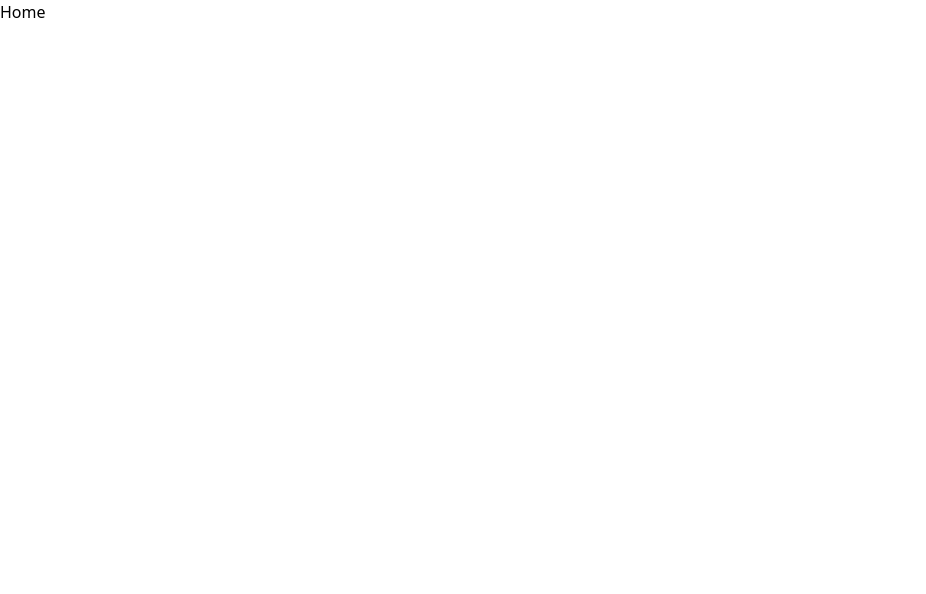
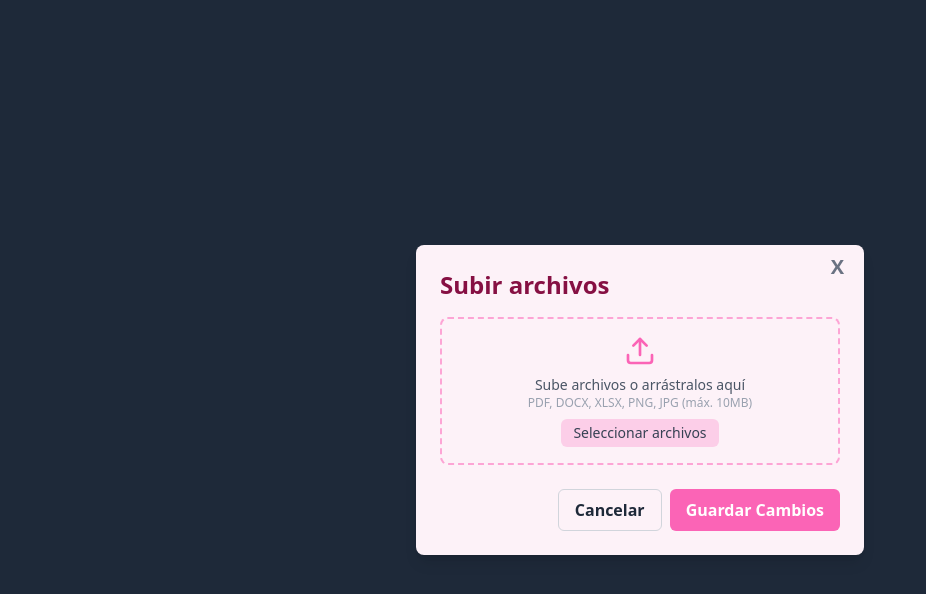
Before and after one commit to RodrDevs80/gestor_doc_front, a React (Vite) app: page / in a window 1280 px wide. Shown: the top 594 px of the page, without its empty margins (0-926 px from the left). Built offline with nearby package versions, Linux system fonts and the light colour scheme.

Commit message:
cambios en FileUploadModal

```diff
--- a/package.json
+++ b/package.json
@@ -11,6 +11,7 @@
   },
   "dependencies": {
     "@tailwindcss/vite": "^4.1.12",
+    "axios": "^1.11.0",
     "lucide-react": "^0.542.0",
     "react": "^19.1.1",
     "react-dom": "^19.1.1",
--- a/src/App.jsx
+++ b/src/App.jsx
@@ -11,7 +11,7 @@ function App() {
     <AppRoutes/>
     </BrowserRouter>
     {/* <LoginForm/> */}
-    {/* <FileUploadModal/> */}
+    <FileUploadModal/>
     {/* <Loader/> */}
     </>
   )
--- a/src/Pages/Admin/FileUploadModal.jsx
+++ b/src/Pages/Admin/FileUploadModal.jsx
@@ -1,29 +1,38 @@
-import React,{useState} from "react";
-import { useForm } from "react-hook-form";
+import React, { useState } from "react";
 import { Trash2, Upload } from "lucide-react";
 import Loader from "../../components/Loader";
 
 
-const FileUploadModal = () => {
-    const {
-        register,
-        handleSubmit,
-        formState: { errors },
-        reset,
-    } = useForm({ mode: "onChange" });
 
+const FileUploadModal = ({ productId, onClose }) => {
     const [uploadedFiles, setUploadedFiles] = useState([]);
     const [isDragging, setIsDragging] = useState(false);
-    const [isLoading,setIsLoading] = useState(false);
+    const [isLoading, setIsLoading] = useState(false);
 
-    const onSubmit = async(data) => {
-        console.log("Formulario válido:", data);
-        setIsLoading(true)
-        //  tengo que cambiar lo siguiente por el axios
-        await new Promise((resolve) => setTimeout(resolve, 2000));
-        setIsLoading(false);
-        reset();
-        setUploadedFiles([]);
+    const onSubmit = async (e) => {
+        e.preventDefault();
+        if (uploadedFiles.length === 0) return;
+
+        setIsLoading(true);
+        try {
+            const formData = new FormData();
+            uploadedFiles.forEach((file) => {
+                formData.append("archivo", file);
+            });
+
+            // TODO: reemplazar fetch por axios/api
+            await fetch(`http://localhost:3000/api/v1/files/upload/${productId}`, {
+                method: "POST",
+                body: formData,
+            });
+
+            setUploadedFiles([]);
+            if (onClose) onClose();
+        } catch (error) {
+            console.error("Error subiendo archivos:", error);
+        } finally {
+            setIsLoading(false);
+        }
     };
 
     const handleFileChange = (e) => {
@@ -52,62 +61,18 @@ const FileUploadModal = () => {
     };
 
     if (isLoading) return <Loader />;
+
     return (
         <div className="fixed inset-0 flex items-center justify-center bg-gray-800 bg-opacity-50">
-            <div className="bg-pink-50 p-6 rounded-lg shadow-lg w-full max-w-md">
+            <div className="bg-pink-50 p-6 rounded-lg shadow-lg w-full max-w-md relative">
+                <button onClick={onClose} className="absolute top-2 right-5 cursor-pointer text-xl font-bold text-gray-500 hover:text-gray-800">
+                X
+                </button>
                 <h2 className="text-2xl font-bold text-pink-900 mb-4">
-                    Gestionar Archivos de Producto
+                    Subir archivos
                 </h2>
 
-                <form onSubmit={handleSubmit(onSubmit)} className="space-y-4">
-                    {/* ID Producto */}
-                    <div>
-                        <label className="block text-sm font-medium text-gray-700">
-                            ID de Producto
-                        </label>
-                        <input
-                            type="text"
-                            className="mt-1 w-full rounded-md border border-pink-300 p-2 focus:outline-none focus:ring-2 focus:ring-pink-400"
-                            placeholder="PROD-12345"
-                            {...register("productId", { required: "El ID es obligatorio" })}
-                        />
-                        {errors.productId && (
-                            <p className="text-pink-600 font-semibold text-sm mt-1">
-                                {errors.productId.message}
-                            </p>
-                        )}
-                    </div>
-
-                    {/* Nombre descriptivo */}
-                    <div>
-                        <label className="block text-sm font-medium text-gray-700">
-                            Nombre descriptivo
-                        </label>
-                        <input
-                            type="text"
-                            maxLength={30}
-                            minLength={3}
-                            className="mt-1 w-full rounded-md border border-pink-300 p-2 focus:outline-none focus:ring-2 focus:ring-pink-400"
-                            placeholder="Ej: Manual de Usuario"
-                            {...register("fileName", {
-                                required: "El nombre es obligatorio",
-                                minLength: {
-                                    value: 3,
-                                    message: "Debe tener al menos 3 caracteres",
-                                },
-                                maxLength: {
-                                    value: 30,
-                                    message: "No puede superar los 30 caracteres",
-                                },
-                            })}
-                        />
-                        {errors.fileName && (
-                            <p className="text-pink-600 font-semibold text-sm mt-1">
-                                {errors.fileName.message}
-                            </p>
-                        )}
-                    </div>
-
+                <form onSubmit={onSubmit} className="space-y-4">
                     {/* Subida de archivos con Drag & Drop */}
                     <div
                         className={`border-2 border-dashed rounded-lg p-4 text-center transition ${
@@ -121,7 +86,9 @@ const FileUploadModal = () => {
                         <p className="text-sm text-gray-600">
                             Sube archivos o arrástralos aquí
                         </p>
-                        <p className="text-xs text-gray-400">PDF, DOCX, XLSX, PNG, JPG (máx. 10MB)</p>
+                        <p className="text-xs text-gray-400">
+                            PDF, DOCX, XLSX, PNG, JPG (máx. 10MB)
+                        </p>
                         <input
                             type="file"
                             className="hidden"
@@ -137,11 +104,11 @@ const FileUploadModal = () => {
                         </label>
                     </div>
 
-                    {/* Archivos cargados */}
+                    {/* Archivos cargados con preview */}
                     {uploadedFiles.length > 0 && (
                         <div>
                             <p className="text-sm font-medium text-gray-700 mb-2">
-                                Archivos Cargados:
+                                Archivos seleccionados:
                             </p>
                             <ul className="space-y-2">
                                 {uploadedFiles.map((file, index) => (
@@ -149,7 +116,17 @@ const FileUploadModal = () => {
                                         key={index}
                                         className="flex items-center justify-between border rounded-md px-3 py-2 bg-white"
                                     >
-                                        <span className="text-sm text-gray-700">{file.name}</span>
+                                        <div className="flex items-center gap-2">
+                                            {/* Si es imagen, mostrar thumbnail */}
+                                            {file.type.startsWith("image/") && (
+                                                <img
+                                                    src={URL.createObjectURL(file)}
+                                                    alt={file.name}
+                                                    className="w-12 h-12 object-cover rounded"
+                                                />
+                                            )}
+                                            <span className="text-sm text-gray-700">{file.name}</span>
+                                        </div>
                                         <button
                                             type="button"
                                             onClick={() => handleRemoveFile(index)}
@@ -167,6 +144,7 @@ const FileUploadModal = () => {
                     <div className="flex justify-end space-x-2 pt-2">
                         <button
                             type="button"
+                            onClick={onClose}
                             className="px-4 py-2 font-bold rounded-md border border-gray-300 text-gray-800 hover:bg-gray-400"
                         >
                             Cancelar
@@ -183,4 +161,5 @@ const FileUploadModal = () => {
         </div>
     );
 };
+
 export default FileUploadModal;
--- a/src/Pages/LoginPage.jsx
+++ b/src/Pages/LoginPage.jsx
@@ -38,9 +38,8 @@ const LoginForm = () => {
         const adminStatus = localStorage.getItem('isAdmin');
         if(adminStatus === "true"){
             setIsAdmin(true);
-             navigate("/admin");
+            navigate("/admin");
         }
-
     },[])
 
 
```
Also changed, not shown: 1 other file (tests, documents, lock files or other folders).
